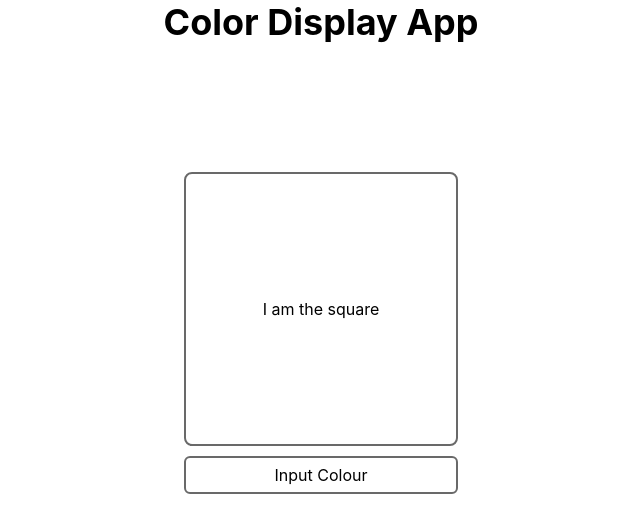
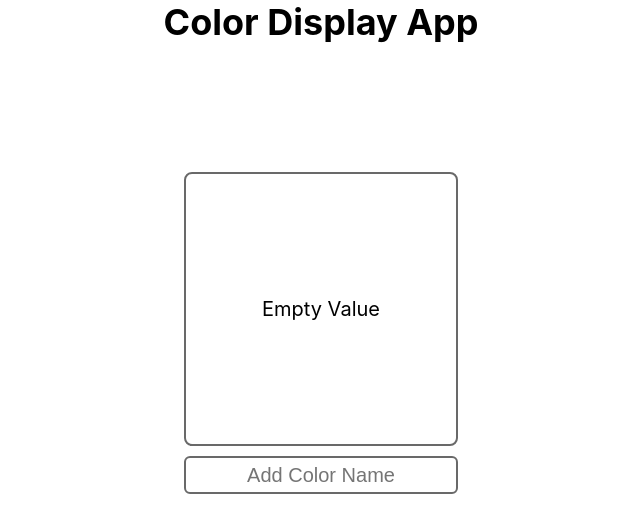
Before and after one commit to austinamani123/ReactProjectOne, a React (Create React App) app: page / in a window 1280 px wide. Shown: the top 532 px of the page, without its empty margins (319-959 px from the left). Built offline with nearby package versions, Linux system fonts and the light colour scheme.

Commit message:
Used prop drilling and useState  in the components (#5)

```diff
--- a/src/ColorInput.js
+++ b/src/ColorInput.js
@@ -1,10 +1,16 @@
 import React from 'react';
 
-const ColorInput = () => {
+const ColorInput = ({ color, handleChange }) => {
 	return (
-		<div className="ColorInput">
-			<p>Input Colour</p>
-		</div>
+		<form className="ColorInput">
+			<input
+				type="text"
+				id="ColorInput"
+				placeholder="Add Color Name"
+				onChange={handleChange}
+				value={color}
+			/>
+		</form>
 	);
 };
 
--- a/src/Content.js
+++ b/src/Content.js
@@ -1,12 +1,19 @@
 import React from 'react';
+import { useState } from 'react';
 import Square from './Square';
 import ColorInput from './ColorInput';
 
 const Content = () => {
+	const [color, setColor] = useState('');
+
+	const handleChange = (e) => {
+		setColor(e.target.value);
+	};
+
 	return (
 		<main className="Content">
-			<Square />
-			<ColorInput />
+			<Square color={color} setColor={setColor} handleChange={handleChange} />
+			<ColorInput color={color} setColor={setColor} handleChange={handleChange} />
 		</main>
 	);
 };
--- a/src/Square.js
+++ b/src/Square.js
@@ -1,11 +1,7 @@
 import React from 'react';
 
-const Square = () => {
-	return (
-		<div className="Square">
-			<p>I am the square</p>
-		</div>
-	);
+const Square = ({ color }) => {
+	return <div className="Square">{color ? <p>{color}</p> : <p>Empty Value</p>}</div>;
 };
 
 export default Square;
--- a/src/index.css
+++ b/src/index.css
@@ -40,9 +40,10 @@ body {
 	border-color: dimgray;
 	width: 270px;
 	height: 270px;
+	font-size: 20px;
 }
 
-.ColorInput {
+#ColorInput {
 	display: flex;
 	align-items: center;
 	justify-content: center;
@@ -53,4 +54,11 @@ body {
 	margin-top: 10px;
 	width: 270px;
 	height: 34px;
+	font-size: 20px;
+	text-align: center;
 }
+
+#ColorInput:focus {
+	outline: gray;
+	box-shadow: 3px 3px 10px;
+}
```
